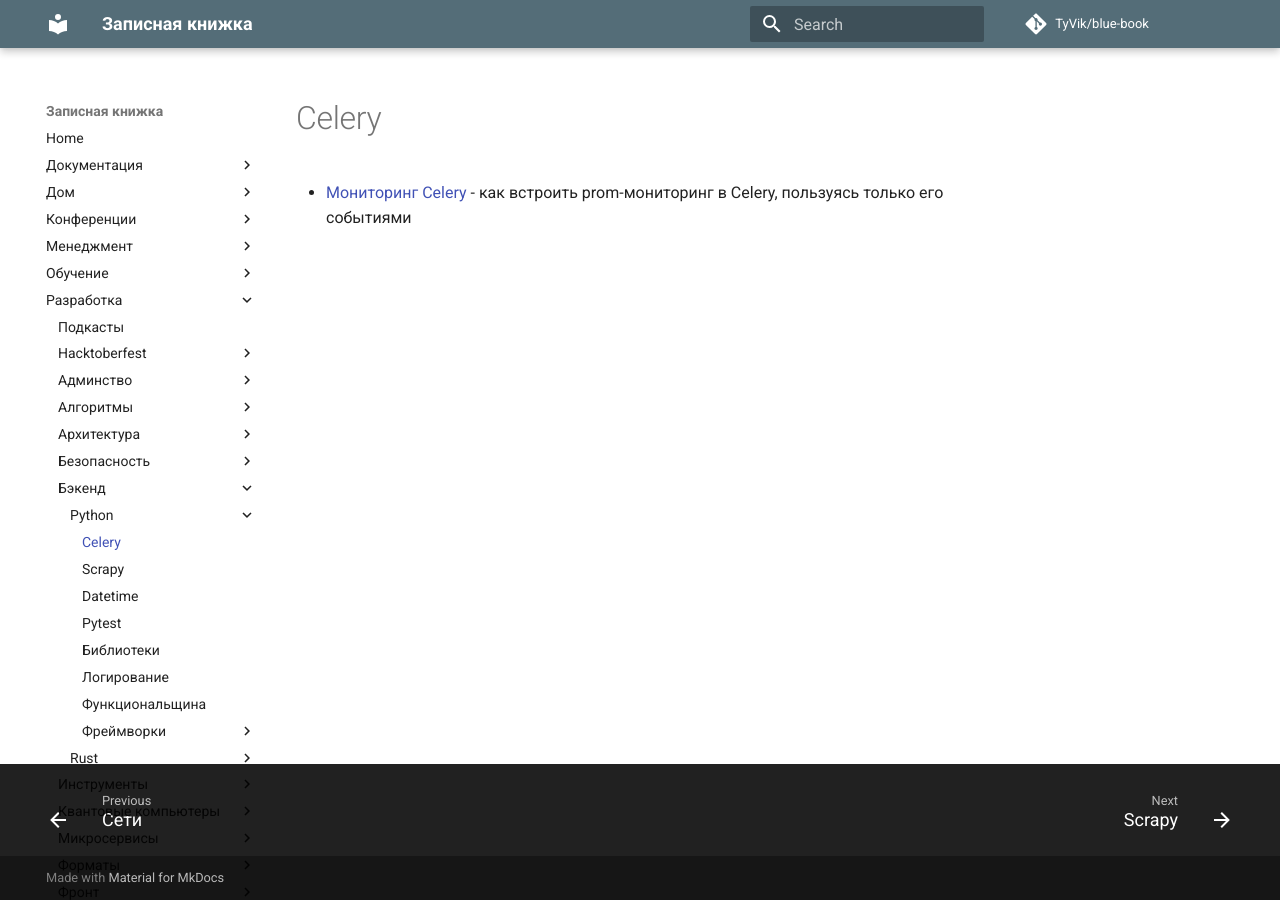
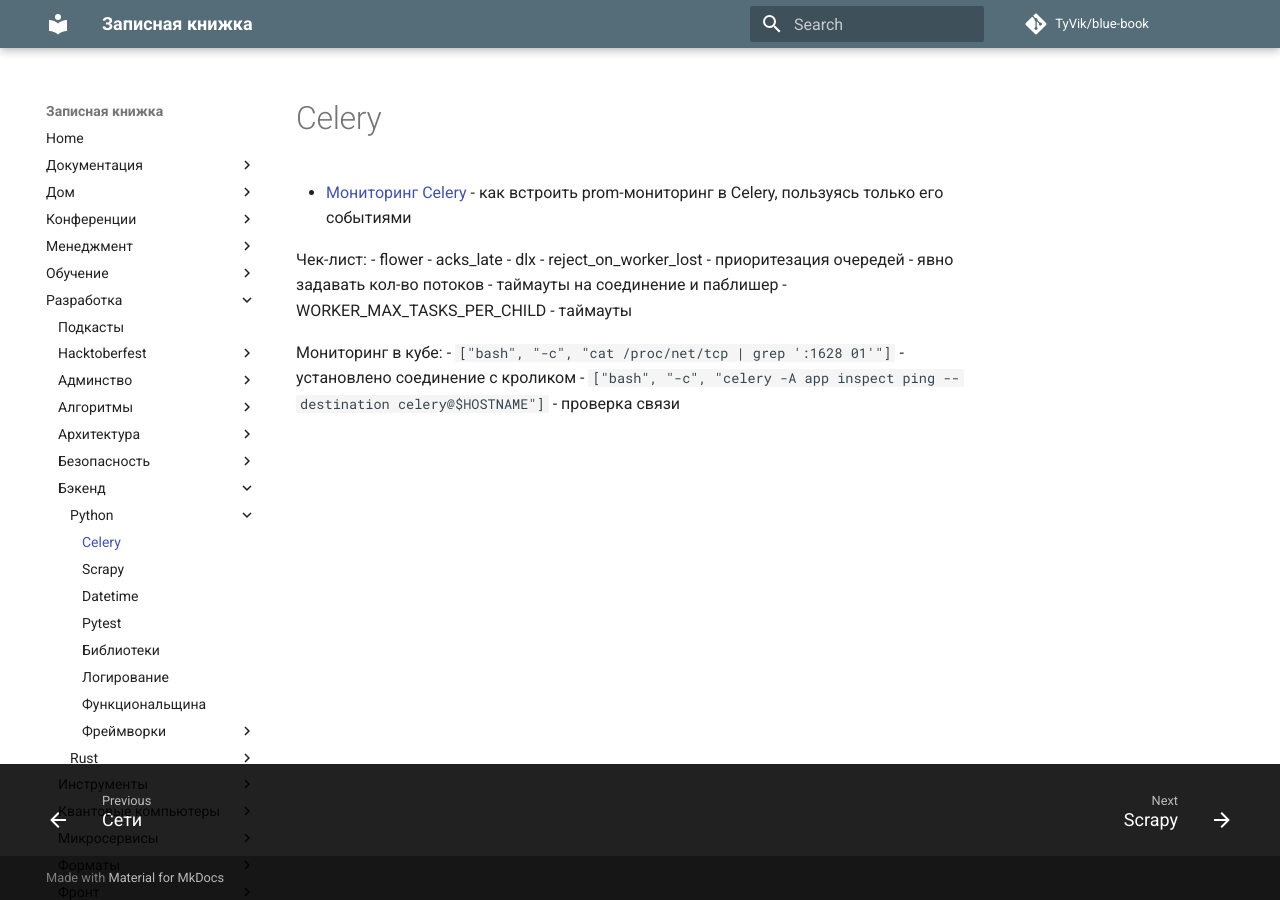
Before and after one commit to TyVik/blue-book, an MkDocs documentation site: the page built from docs/Разработка/Бэкенд/Python/Celery.md, in a window 1280 px wide. Built offline with MkDocs 1.6.1 and Material for MkDocs 9.7.7, drawn with Linux system fonts in a browser that asks for light colours; comment, search, counter and statistics services are not loaded.

Commit message:
Add some articles.

```diff
--- a/docs/Разработка/Бэкенд/Python/Celery.md
+++ b/docs/Разработка/Бэкенд/Python/Celery.md
@@ -1 +1,16 @@
 - [Мониторинг Celery](https://habr.com/ru/companies/domclick/articles/804535/) - как встроить prom-мониторинг в Celery, пользуясь только его событиями
+
+Чек-лист:
+- flower
+- acks_late
+- dlx
+- reject_on_worker_lost
+- приоритезация очередей
+- явно задавать кол-во потоков
+- таймауты на соединение и паблишер
+- WORKER_MAX_TASKS_PER_CHILD
+- таймауты
+
+Мониторинг в кубе:
+- `["bash", "-c", "cat /proc/net/tcp | grep ':1628 01'"]` - установлено соединение с кроликом
+- `["bash", "-c", "celery -A app inspect ping --destination celery@$HOSTNAME"]` - проверка связи
```
Also changed, not shown: docs/Менеджмент/Лицензии/Server Side Public License.md (added, +1 -0 lines), docs/Разработка/Инструменты/git.md (+1 -0 lines), docs/Разработка/Фронт/Вёрстка.md (added, +1 -0 lines).
